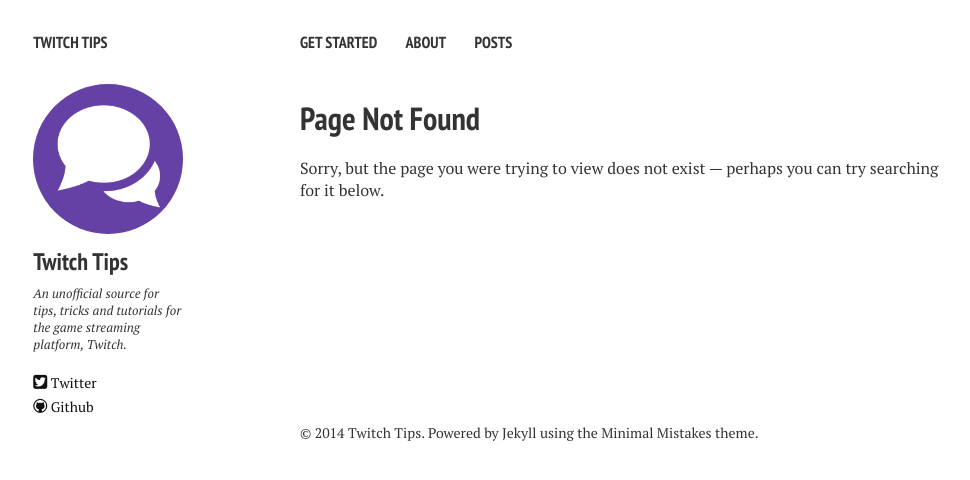
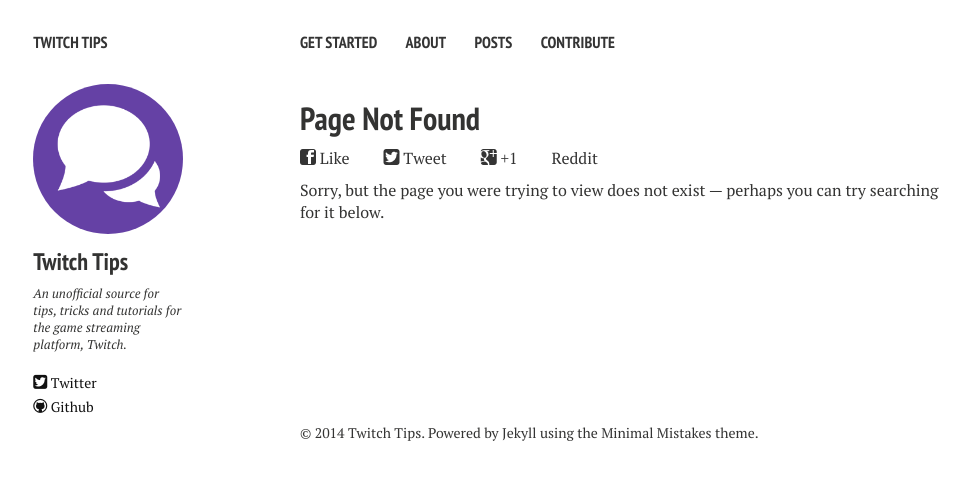
Before and after one commit to SolidPIPe/twitchtips, a Jekyll site: the page built from 404.md, in a window 1280 px wide. Shown: the top 480 px of the page, without its empty margins (20-990 px from the left). Built offline with Jekyll 4.4.1, drawn with Linux system fonts in a browser that asks for light colours; nearby versions of some CDN libraries.

Commit message:
Move contribute to page, put share icons on pages

```diff
--- a/_config.yml
+++ b/_config.yml
@@ -41,6 +41,8 @@
     url: /about/
   - title: Posts
     url: /posts/
+  - title: Contribute
+    url: /contribute/
 
 # http://en.wikipedia.org/wiki/List_of_tz_database_time_zones
 timezone:    Europe/London
--- a/_layouts/page.html
+++ b/_layouts/page.html
@@ -36,6 +36,12 @@
   </div>
   <article>
     <h1>{{ page.title }}</h1>
+    <div id="social-share">
+      <a href="https://www.facebook.com/sharer/sharer.php?u={{ site.url }}{{ page.url }}" title="Share on Facebook"><span class="count"><i class="icon-facebook"></i> Like</span></a>
+      <a href="https://twitter.com/intent/tweet?text={{ site.url }}{{ page.url }}&via=TwitchTips" title="Share on Twitter"><span class="count"><i class="icon-twitter"></i> Tweet</span></a>
+      <a href="https://plus.google.com/share?url={{ site.url }}{{ page.url }}" title="Share on Google Plus"><span class="count"><i class="icon-google-plus"></i> +1</span></a>
+      <a href="http://reddit.com/submit?url={{ site.url }}{{ page.url }}" title="Share on Reddit"><span class="count"><i class="icon-reddit"></i> Reddit</span></a>
+    </div>
     <div class="article-wrap">
       {{ content }}
     </div><!-- /.article-wrap -->
```
Also changed, not shown: contribute.md (renamed from _posts/2014-04-19-contribute.md, +4 -2 lines).
